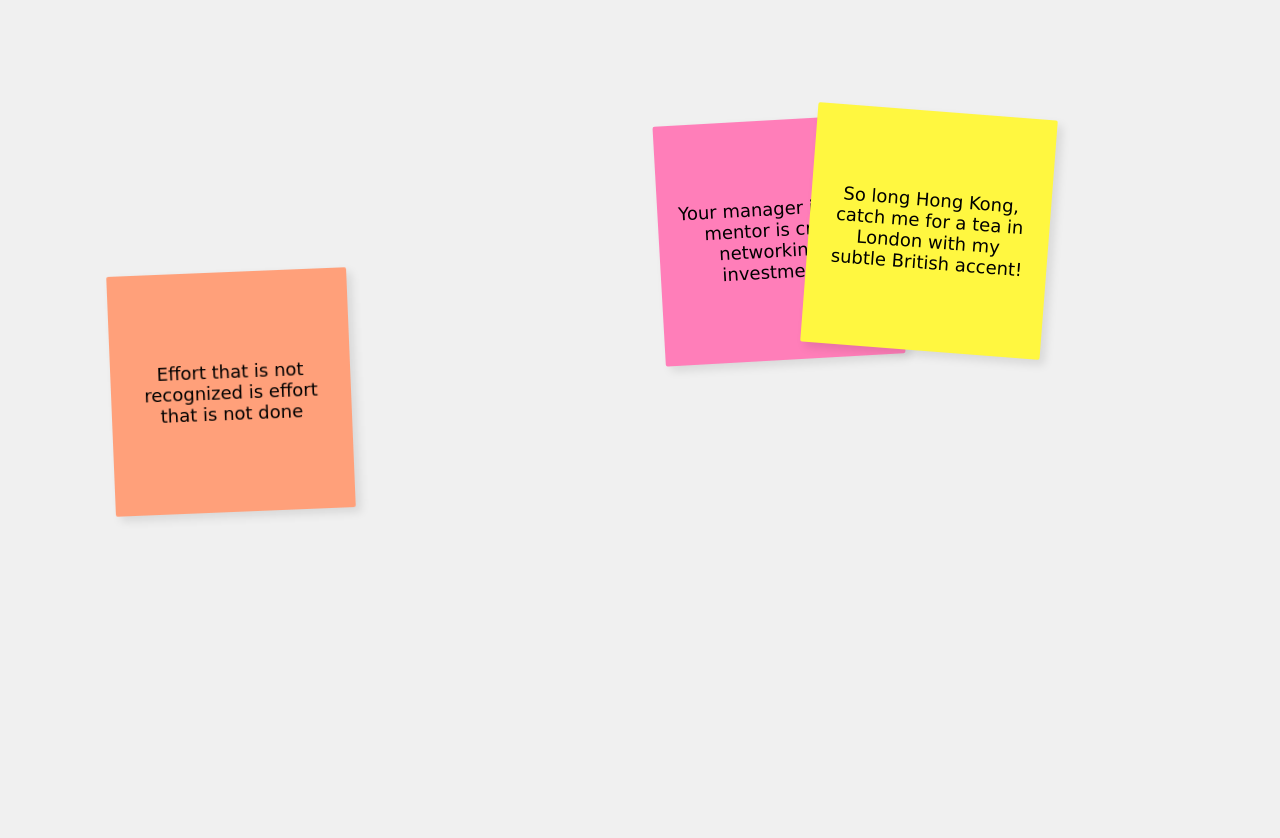
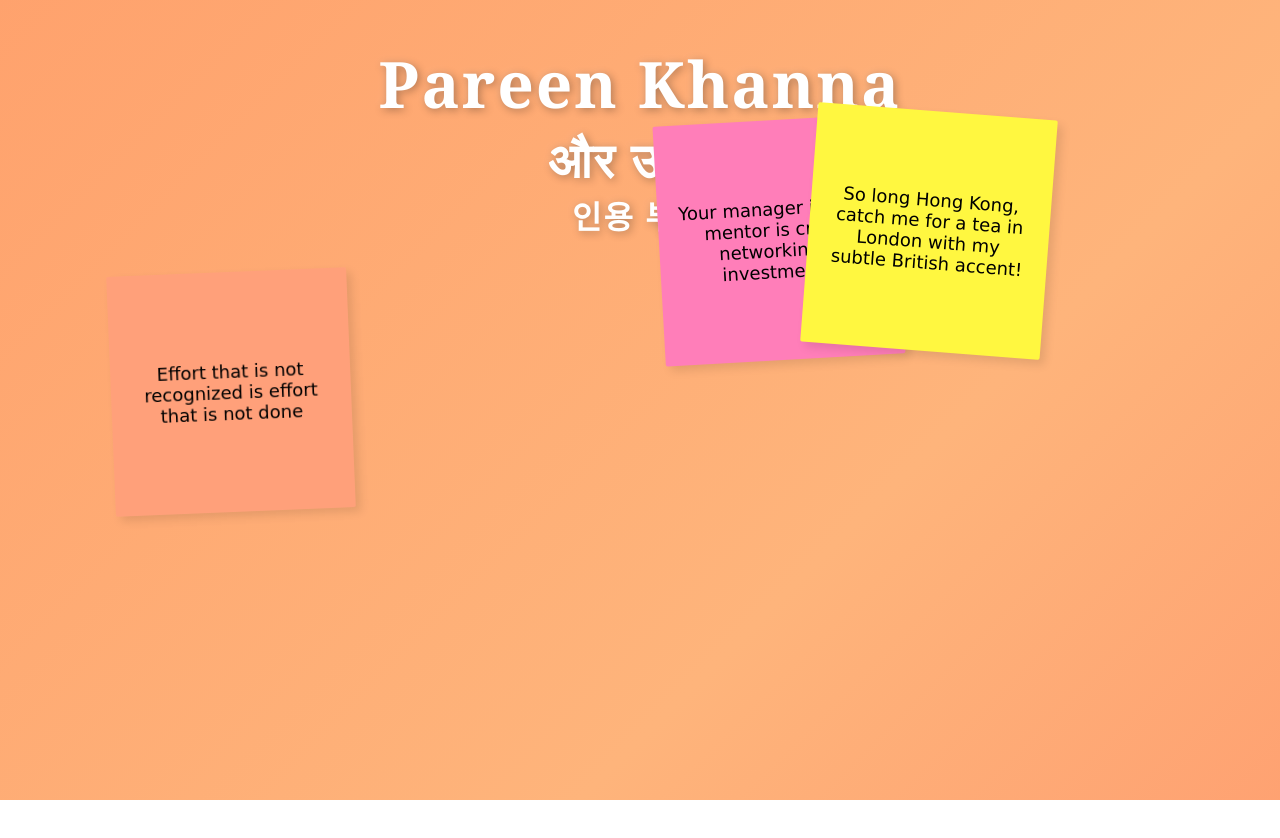
Before and after one commit to JavaIsGoat/StickyNoteQuotes, a React (Create React App) app: page / in a window 1280 px wide. Built offline with nearby package versions, Linux system fonts and the light colour scheme.

Commit message:
background

```diff
--- a/src/App.tsx
+++ b/src/App.tsx
@@ -1,5 +1,5 @@
 import React, { useState, useEffect } from "react";
-import styled from "styled-components";
+import styled, { keyframes } from "styled-components";
 
 interface Note {
   id: number;
@@ -8,6 +8,63 @@ interface Note {
   rotation: number;
   position: { x: number; y: number };
 }
+
+const sunsetAnimation = keyframes`
+  0% {
+    background-position: 0% 50%;
+  }
+  50% {
+    background-position: 100% 50%;
+  }
+  100% {
+    background-position: 0% 50%;
+  }
+`;
+
+const HeaderContainer = styled.div`
+  position: relative;
+  text-align: center;
+  padding: 20px 0;
+  margin-bottom: 40px;
+  z-index: 1;
+`;
+
+const Title = styled.h1`
+  font-family: "Playfair Display", "Georgia", serif;
+  font-size: 4rem;
+  font-weight: 700;
+  color: white;
+  text-shadow: 2px 2px 8px rgba(0, 0, 0, 0.3),
+    -2px -2px 8px rgba(255, 255, 255, 0.1);
+  margin: 0;
+  letter-spacing: 2px;
+`;
+
+const BackgroundContainer = styled.div`
+  position: fixed;
+  top: 0;
+  left: 0;
+  right: 0;
+  bottom: 0;
+  background: linear-gradient(
+    -45deg,
+    #ff7e5f,
+    #feb47b,
+    #ff9966,
+    #ff5e62,
+    #ff9966
+  );
+  background-size: 400% 400%;
+  animation: ${sunsetAnimation} 15s ease infinite;
+  z-index: 0;
+`;
+
+const ContentWrapper = styled.div`
+  position: relative;
+  min-height: 100vh;
+  padding: 20px;
+  overflow: hidden;
+`;
 
 const StyledNote = styled.div<{
   color: string;
@@ -90,15 +147,14 @@ const App: React.FC = () => {
   };
 
   return (
-    <div
-      style={{
-        minHeight: "100vh",
-        background: "#f0f0f0",
-        padding: "20px",
-        position: "relative",
-        overflow: "hidden",
-      }}
-    >
+    <ContentWrapper>
+      <BackgroundContainer />
+      <HeaderContainer>
+        <Title>Pareen Khanna</Title>
+        <Title style={{ fontSize: "3rem" }}> और उसके</Title>
+        <Title style={{ fontSize: "2rem" }}>인용 부호 </Title>
+      </HeaderContainer>
+
       {notes.map((note) => (
         <StyledNote
           key={note.id}
@@ -153,7 +209,7 @@ const App: React.FC = () => {
           );
         }}
       />
-    </div>
+    </ContentWrapper>
   );
 };
 
```
